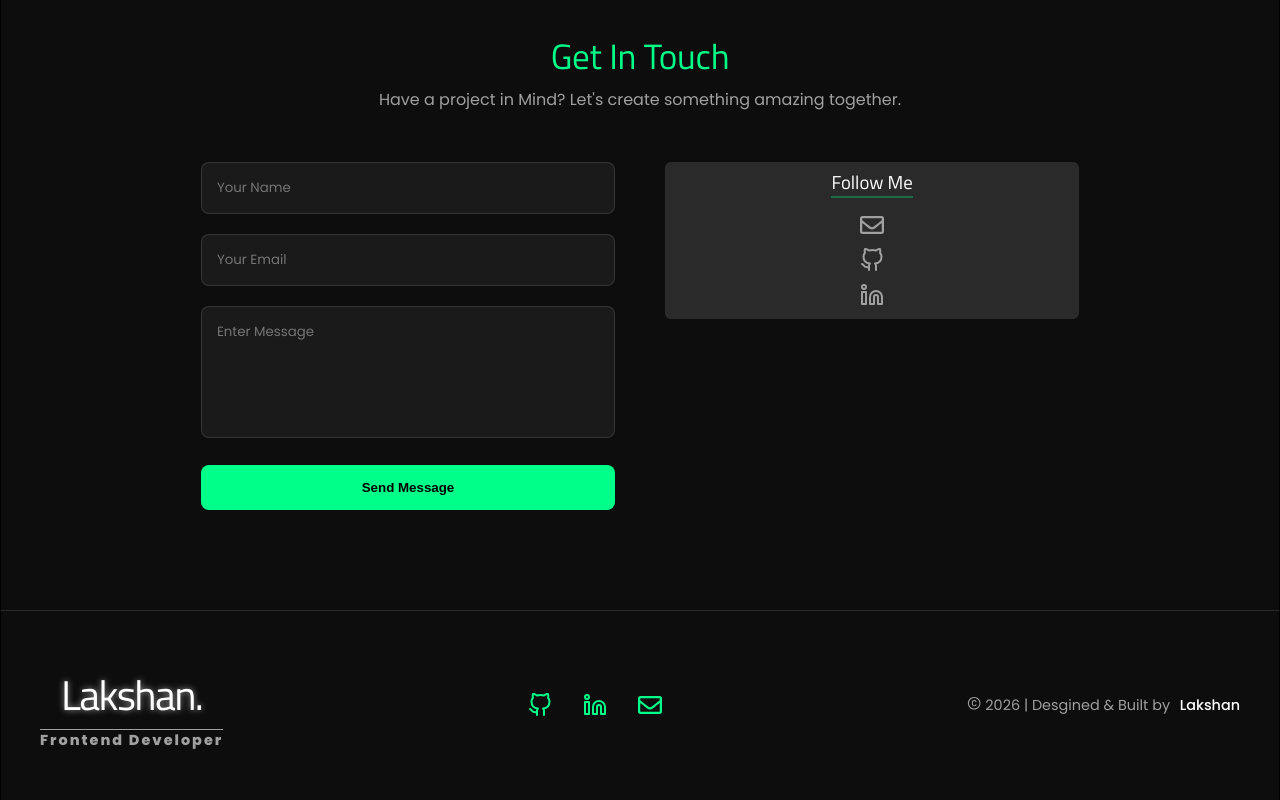
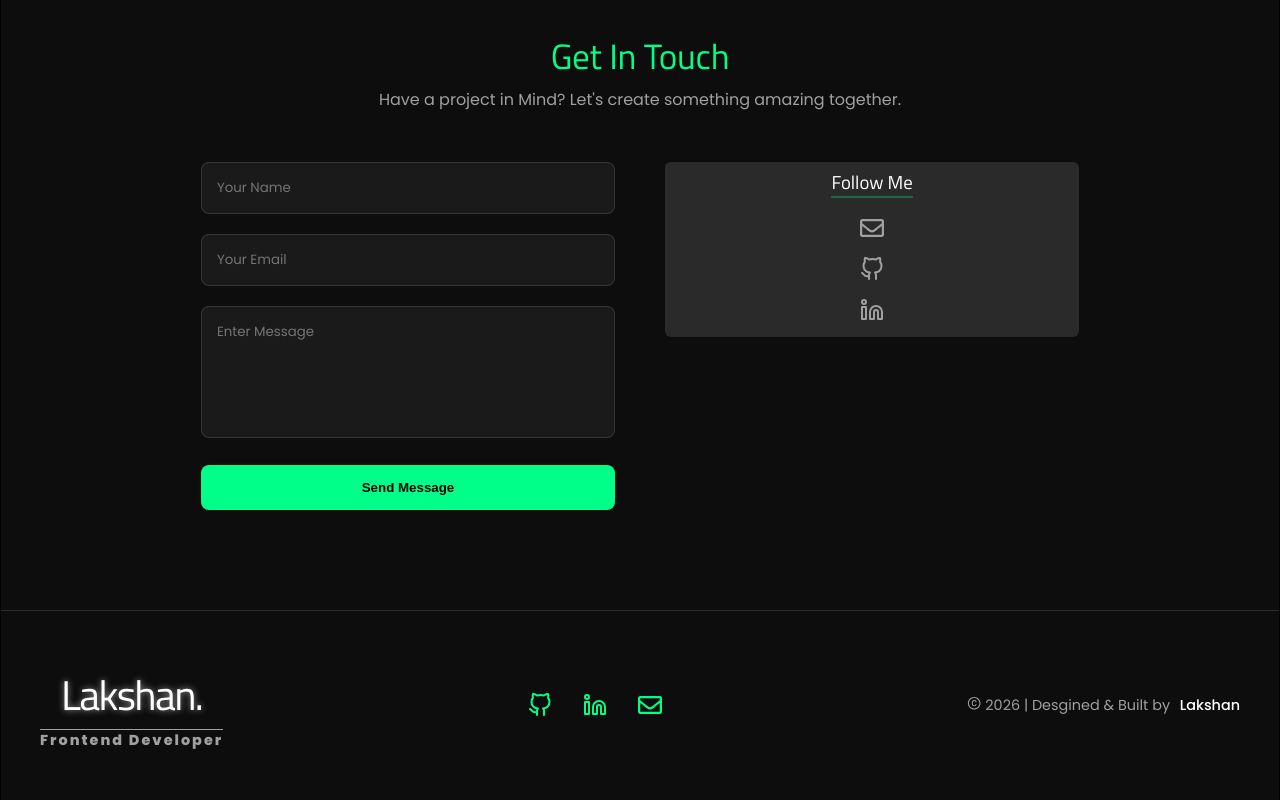
Before and after one commit to lakshan-beast/My-Portfolio, a React (Vite) app: page / in a window 1280 px wide. Shown: the part 4555-5355 px from the top of the page. Built offline with nearby package versions, Linux system fonts and the light colour scheme.

Commit message:
refactor: add margin to contact info links for improved spacing

```diff
--- a/src/styles/pages/_Contacts.scss
+++ b/src/styles/pages/_Contacts.scss
@@ -75,6 +75,7 @@
         }
       }
     }
+
     .contact-info {
       .info-item {
         margin-bottom: 6px;
@@ -95,6 +96,7 @@
         a {
           color: $text-secondary;
           text-transform: capitalize;
+          margin: 3px 0;
         }
       }
     }
```
